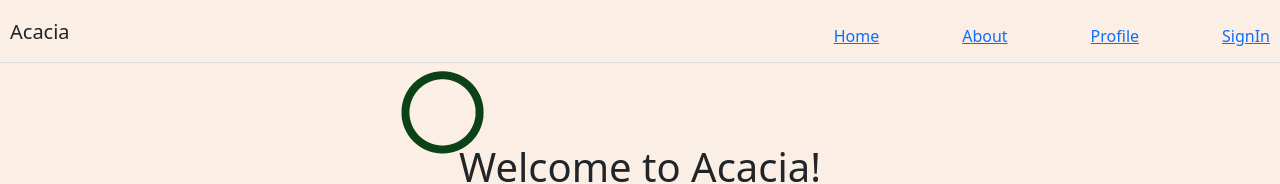
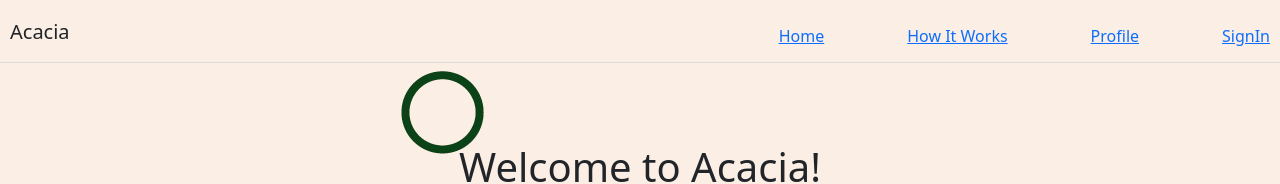
Before and after one commit to ConnorNusser/gymacacia, a Next.js app: page /signin/home in a window 1280 px wide. Shown: the top 184 px of the page. Built offline with nearby package versions, Linux system fonts and the light colour scheme; no server answers.

Commit message:
add how it works to navbar

```diff
--- a/src/components/Navbar.tsx
+++ b/src/components/Navbar.tsx
@@ -21,7 +21,7 @@ const Navbar = () => {
         <h5>Acacia</h5>
       </div>
       <Link href="/">Home</Link>
-      <Link href="/about">About</Link>
+      <Link href="/howitworks">How It Works</Link>
       <Link href={profilestr}>Profile</Link>
       <div>
       { user == '' || user == null ? <Link href="/signin/home">SignIn</Link> : <DropDown displayName={user?.displayName} /> }
```
Also changed, not shown: src/pages/howitworks.tsx (added, +17 -0 lines).
